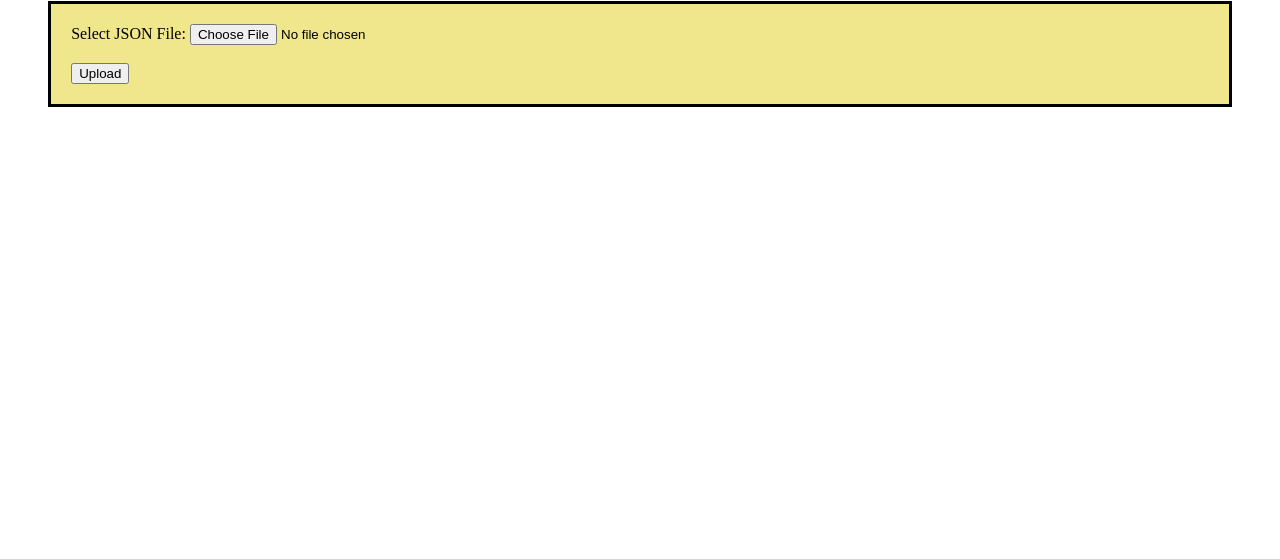
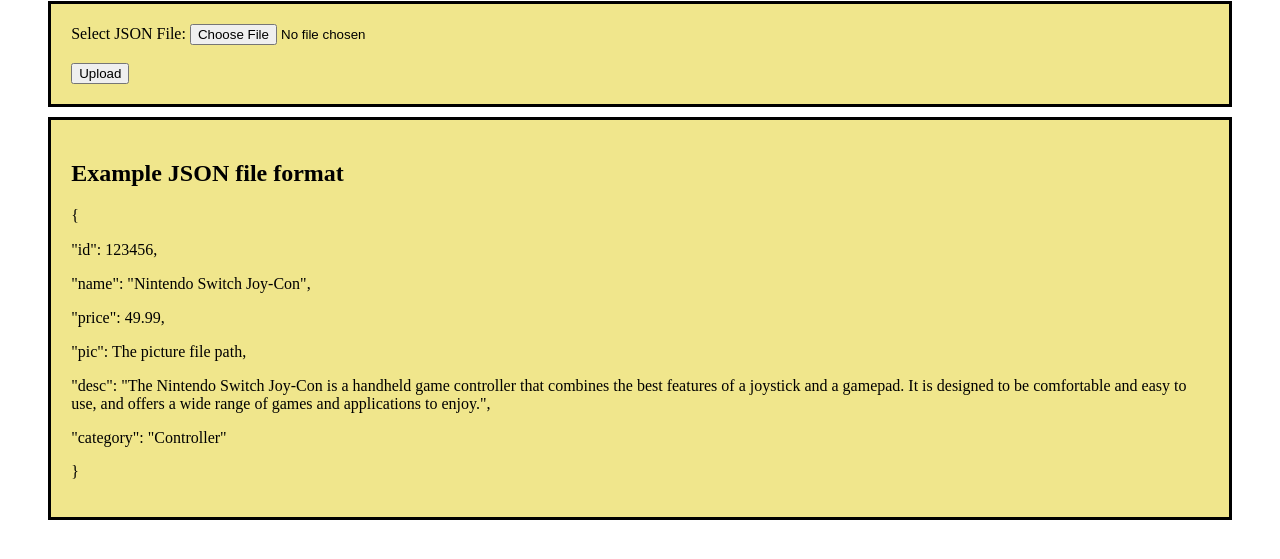
Before and after one commit to L00nat1c/L00nat1c.github.io, a plain HTML site: page csc372-hw/shopping-cart-prototype/admin-upload.html in a window 1280 px wide. Shown: the part 225-784 px from the top of the page. Drawn offline with Linux system fonts and the light colour scheme.

Commit message:
json example

```diff
--- a/csc372-hw/shopping-cart-prototype/admin-upload.html
+++ b/csc372-hw/shopping-cart-prototype/admin-upload.html
@@ -34,6 +34,17 @@
         </form>
     </section>
 
+    <section class="edit-sec">
+        <h2>Example JSON file format</h2>
+        <p>&#x007B</p>
+        <p>"id": 123456,</p>
+        <p>"name": "Nintendo Switch Joy-Con",</p>
+        <p>"price": 49.99,</p>
+        <p>"pic": The picture file path,</p>
+        <p>"desc": "The Nintendo Switch Joy-Con is a handheld game controller that combines the best features of a joystick and a gamepad. It is designed to be comfortable and easy to use, and offers a wide range of games and applications to enjoy.",</p>
+        <p>"category": "Controller"</p>
+        <p><p>&#x007D</p></p>
+    </section>
 
 
 </body>
--- a/csc372-hw/shopping-cart-prototype/styles/admin.css
+++ b/csc372-hw/shopping-cart-prototype/styles/admin.css
@@ -75,4 +75,6 @@
     border: black solid;
     width: 90%;
     padding: 20px;
+    margin-top: 10px;
+    margin-bottom: 10px;
 }
```
Also changed, not shown: index.html (+1 -1 lines).
